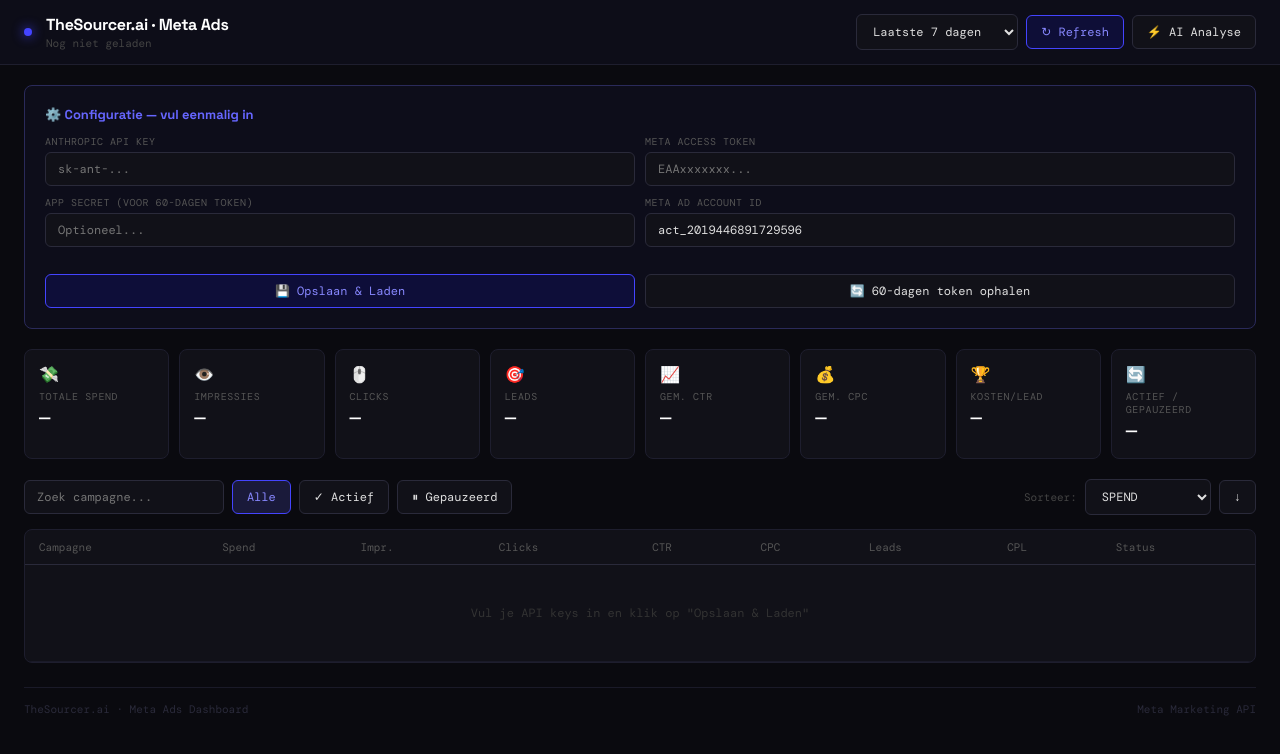
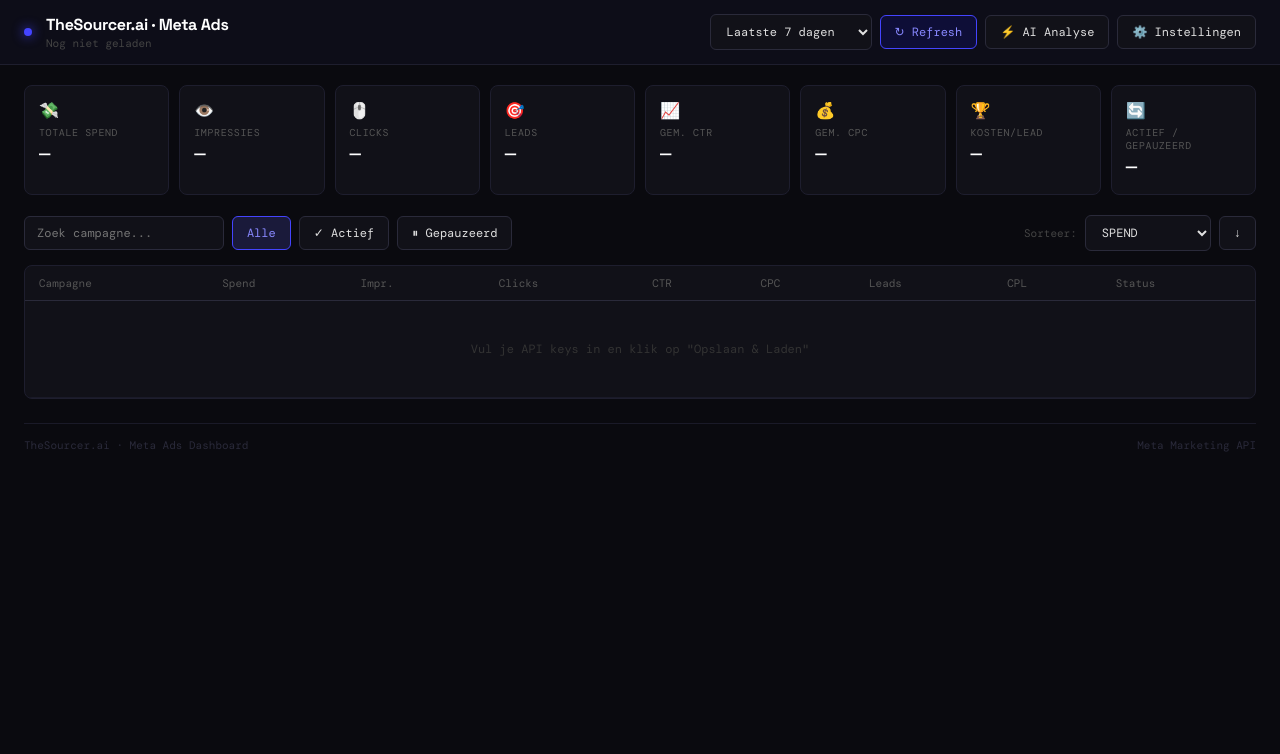
Before and after one commit to leonkneep1/Ads-Manager-Dashboard-2, a plain HTML site: page index.html in a window 1280 px wide. Drawn offline with nearby package versions, Linux system fonts and the light colour scheme; a web font is replaced by a local one.

Commit message:
Add toggle button for configuration panel
Added a button to toggle the configuration panel and updated the display logic.

```diff
--- a/index.html
+++ b/index.html
@@ -110,13 +110,14 @@
     </select>
     <button class="btn primary" onclick="loadData()" id="refresh-btn">↻ Refresh</button>
     <button class="btn" onclick="getAiInsight()" id="ai-btn">⚡ AI Analyse</button>
+    <button class="btn" onclick="toggleConfig()">⚙️ Instellingen</button>
   </div>
 </div>
 
 <div class="main">
 
   <!-- Config -->
-  <div class="config-box" id="config-box">
+  <div class="config-box" id="config-box" style="display:none">
     <h3>⚙️ Configuratie — vul eenmalig in</h3>
     <div class="config-grid">
       <div class="config-field">
@@ -246,7 +247,7 @@
   if (as) document.getElementById('app-secret').value = as;
   if (mt) document.getElementById('meta-token').value = mt;
   if (ma) document.getElementById('meta-account').value = ma;
-  if (ak && mt && ma) document.getElementById('config-box').style.display = 'none';
+  // config box stays hidden, use ⚙️ button to open
   return { ak, mt, ma };
 }
 
@@ -442,6 +443,12 @@
   btn.disabled = false;
 }
 
+// Toggle config panel
+function toggleConfig() {
+  const box = document.getElementById('config-box');
+  box.style.display = box.style.display === 'none' ? 'block' : 'none';
+}
+
 // Extend token to 60 days
 async function extendToken() {
   const appSecret = document.getElementById('app-secret').value.trim();
```
